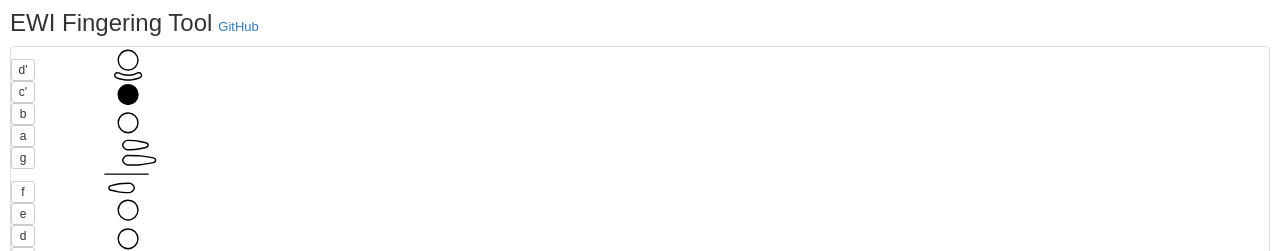
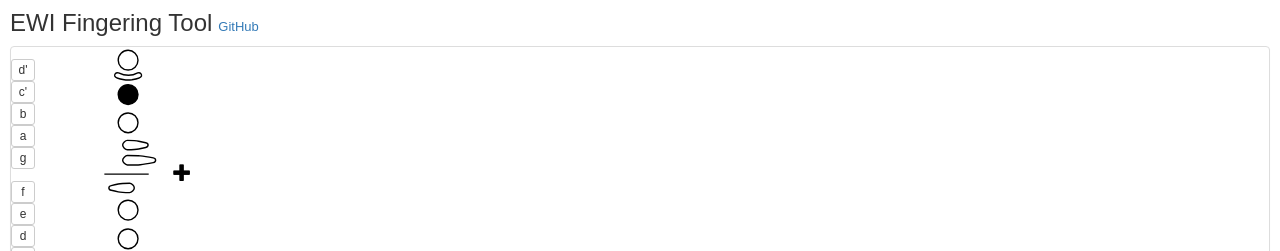
Before and after one commit to bwasty/ewi, a React (Create React App) app: page / in a window 1280 px wide. Shown: the top 251 px of the page. Built offline with nearby package versions, Linux system fonts and the light colour scheme.

Commit message:
add plus button

```diff
--- a/src/App.css
+++ b/src/App.css
@@ -27,3 +27,17 @@
   margin-top: 68px;
   margin-left: 10px;
 }
+
+.plus-button {
+  display: inline-block;
+  vertical-align: top;
+  margin-top: 114px;
+  margin-left: 15px;
+}
+.plus-button a {
+  font-size: 1.3em;
+  color: initial;
+}
+.plus-button a:hover {
+  color: initial;
+}
--- a/src/App.js
+++ b/src/App.js
@@ -54,6 +54,10 @@ export default class App extends Component {
             handleRollerClick={this.handleRollerClick}
             showNote={true}
           />
+          <div className='plus-button'>
+            <a href="#" onClick={ () => {} }><Glyphicon glyph="plus" /></a>
+          </div>
+
         </Panel>
         <Panel>
         <AlternativeFingerings
```
